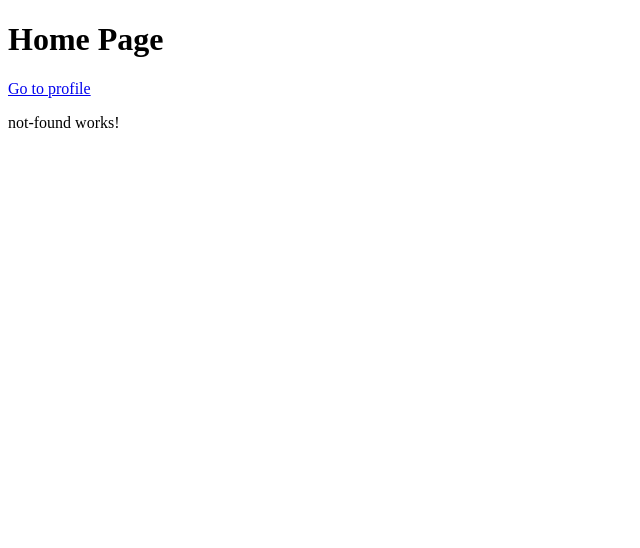
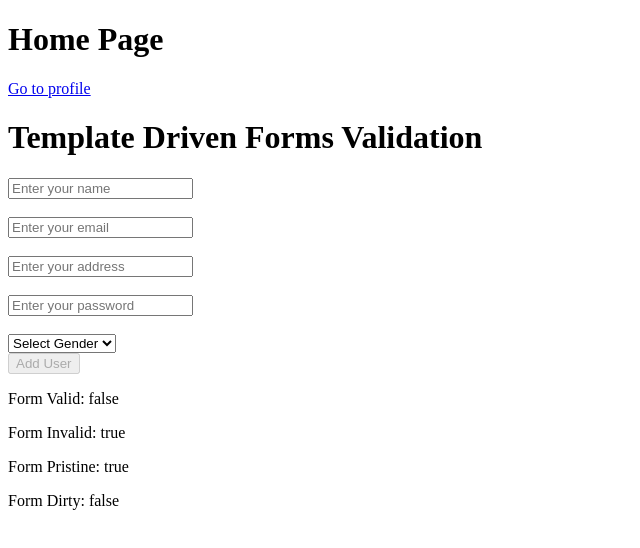
Before and after one commit to Ivriel/angular-19, an Angular app: page /templateformvalidation in a window 1280 px wide. Shown: the top 548 px of the page, without its empty margins (0-640 px from the left). Built offline with nearby package versions, Linux system fonts and the light colour scheme.

Commit message:
Updating learning materials

```diff
--- a/src/app/app.routes.ts
+++ b/src/app/app.routes.ts
@@ -20,7 +20,7 @@ import { ReactiveFormsComponent } from './components/reactive-forms/reactive-for
 import { ReactiveFormsGroupComponent } from './components/reactive-forms-group/reactive-forms-group.component';
 import { ReactiveFormsValidationComponent } from './components/reactive-forms-validation/reactive-forms-validation.component';
 import { TemplateFormsComponent } from './components/template-forms/template-forms.component';
-import { NotFoundComponent } from './components/not-found/not-found.component';
+import { TemplateFormValidationComponent } from './components/template-form-validation/template-form-validation.component';
 
 export const routes: Routes = [
     {
@@ -109,7 +109,7 @@ export const routes: Routes = [
     component:TemplateFormsComponent
    },
    {
-    path:'**',
-    component:NotFoundComponent
+    path:'templateformvalidation',
+    component:TemplateFormValidationComponent
    }
 ];
--- a/src/app/components/not-found/not-found.component.html
+++ /dev/null
@@ -1 +0,0 @@
-<p>not-found works!</p>
--- /dev/null
+++ b/src/app/components/template-form-validation/template-form-validation.component.css
@@ -0,0 +1,3 @@
+.error {
+    color: red;
+}
--- /dev/null
+++ b/src/app/components/template-form-validation/template-form-validation.component.html
@@ -0,0 +1,68 @@
+<h1>Template Driven Forms Validation</h1>
+
+<form #userForm="ngForm" (ngSubmit)="submitData(userForm.value)">
+    <!-- Name field with required validation -->
+    <div>
+        <input required maxlength="50" #name="ngModel" type="text" placeholder="Enter your name" name="name" ngModel>
+        <span *ngIf="name.invalid && name.touched">
+            <span class="error" *ngIf="name.errors?.['required']">name is required</span>
+            <span class="error" *ngIf="name.errors?.['name']">Maximum length of name is 50</span>
+        </span>
+    </div>
+    <br>
+
+    <!-- Email field with email format validation -->
+    <div>
+        <input #email="ngModel" required="" type="email" placeholder="Enter your email" name="email" ngModel email>
+        <span *ngIf="email.invalid && email.touched">
+            <span class="error" *ngIf="email.errors?.['required']">Email is required</span>
+            <span class="error" *ngIf="email.errors?.['email']">Please enter a valid email</span>
+        </span>
+    </div>
+    <br>
+
+    <div>
+        <input #address="ngModel" required="" pattern="[a-zA-Z0-9\s,.-]+" type="text" placeholder="Enter your address" name="address" ngModel>
+        <span *ngIf="address.invalid && address.touched">
+            <span class="error" *ngIf="address.errors?.['required']">address is required</span>
+            <span class="error" *ngIf="address.errors?.['pattern']">Please enter a valid address</span>
+        </span>
+    </div>
+    <br>
+
+    <!-- Password field with minlength validation -->
+    <div>
+        <input #password="ngModel" required="" type="password" placeholder="Enter your password" name="password" ngModel minlength="6" maxlength="10">
+        <span *ngIf="password.invalid && password.touched">
+            <span class="error" *ngIf="password.errors?.['minlength'] || password.errors?.['maxlength']">Password must be at least 6 characters and max 10 characters</span>
+        </span>
+    </div>
+    <br>
+
+    <!-- Age field with min/max validation
+    <div>
+        <input #age="ngModel" type="number" placeholder="Enter your age" name="age" ngModel min="18" max="100">
+        <span *ngIf="age.invalid && age.touched">
+            <span *ngIf="age.errors?.['min'] || age.errors?.['max']">Age must be between 18 and 100</span>
+        </span>
+    </div>
+    <br> -->
+
+    <select #gender="ngModel" required name="gender" ngModel>
+        <option value="">Select Gender</option>
+        <option value="male">Male</option>
+        <option value="female">Female</option>
+    </select>
+    <span class="error" *ngIf="gender.invalid && gender.touched">Please select a gender</span>
+    <br>
+
+    <button type="submit" [disabled]="userForm.invalid">Add User</button>
+</form>
+
+<!-- Form Status -->
+<div>
+    <p>Form Valid: {{userForm.valid}}</p>
+    <p>Form Invalid: {{userForm.invalid}}</p>
+    <p>Form Pristine: {{userForm.pristine}}</p>
+    <p>Form Dirty: {{userForm.dirty}}</p>
+</div>
--- /dev/null
+++ b/src/app/components/template-form-validation/template-form-validation.component.ts
@@ -0,0 +1,19 @@
+import { Component } from '@angular/core';
+import { FormsModule } from '@angular/forms';
+import { CommonModule } from '@angular/common';
+
+@Component({
+  selector: 'app-template-form-validation',
+  standalone:true,
+  imports: [FormsModule,CommonModule],
+  templateUrl: './template-form-validation.component.html',
+  styleUrl: './template-form-validation.component.css'
+})
+export class TemplateFormValidationComponent {
+  userForm: any = null
+
+  submitData(val:FormData){
+    this.userForm = val
+    console.log(this.userForm)
+  }
+}
--- a/src/app/components/template-forms/template-forms.component.html
+++ b/src/app/components/template-forms/template-forms.component.html
@@ -1 +1,22 @@
-<h1>NOT FOUND</h1>
+<h1>Template Driven Forms</h1>
+
+<form #userForm="ngForm" (ngSubmit)="addUser(userForm.value)">
+    <input type="text" placeholder="Enter your name" name="name" ngModel>
+    <br/>
+    <input type="password" placeholder="Enter your password" name="password" ngModel>
+    <br/>
+    <select name="gender" ngModel>
+        <option value="">Select Gender</option>
+        <option value="male">Male</option>
+        <option value="female">Female</option>
+    </select>
+    <br/>
+    <input type="range" name="range" ngModel>
+    <br/>
+    <button type="submit">Add user</button>
+</form>
+
+<h3>{{userData?.name}}</h3>
+<h3>{{userData?.password}}</h3>
+<h3>{{userData?.gender}}</h3>
+<h3>{{userData?.range}}</h3>
--- a/src/app/components/template-forms/template-forms.component.ts
+++ b/src/app/components/template-forms/template-forms.component.ts
@@ -1,12 +1,17 @@
 import { Component } from '@angular/core';
+import { FormsModule, NgForm } from '@angular/forms';
 
 @Component({
   selector: 'app-template-forms',
   standalone:true,
-  imports: [],
+  imports: [FormsModule],
   templateUrl: './template-forms.component.html',
   styleUrl: './template-forms.component.css'
 })
 export class TemplateFormsComponent {
+  userData: any = null;
 
+  addUser(val: NgForm) {
+    this.userData = val;
+  }
 }
```
Also changed, not shown: src/app/components/not-found/not-found.component.ts (deleted, +0 -12 lines), interviews.txt, src/app/components/not-found/not-found.component.css (deleted), 2 other files (tests, documents, lock files or other folders).
